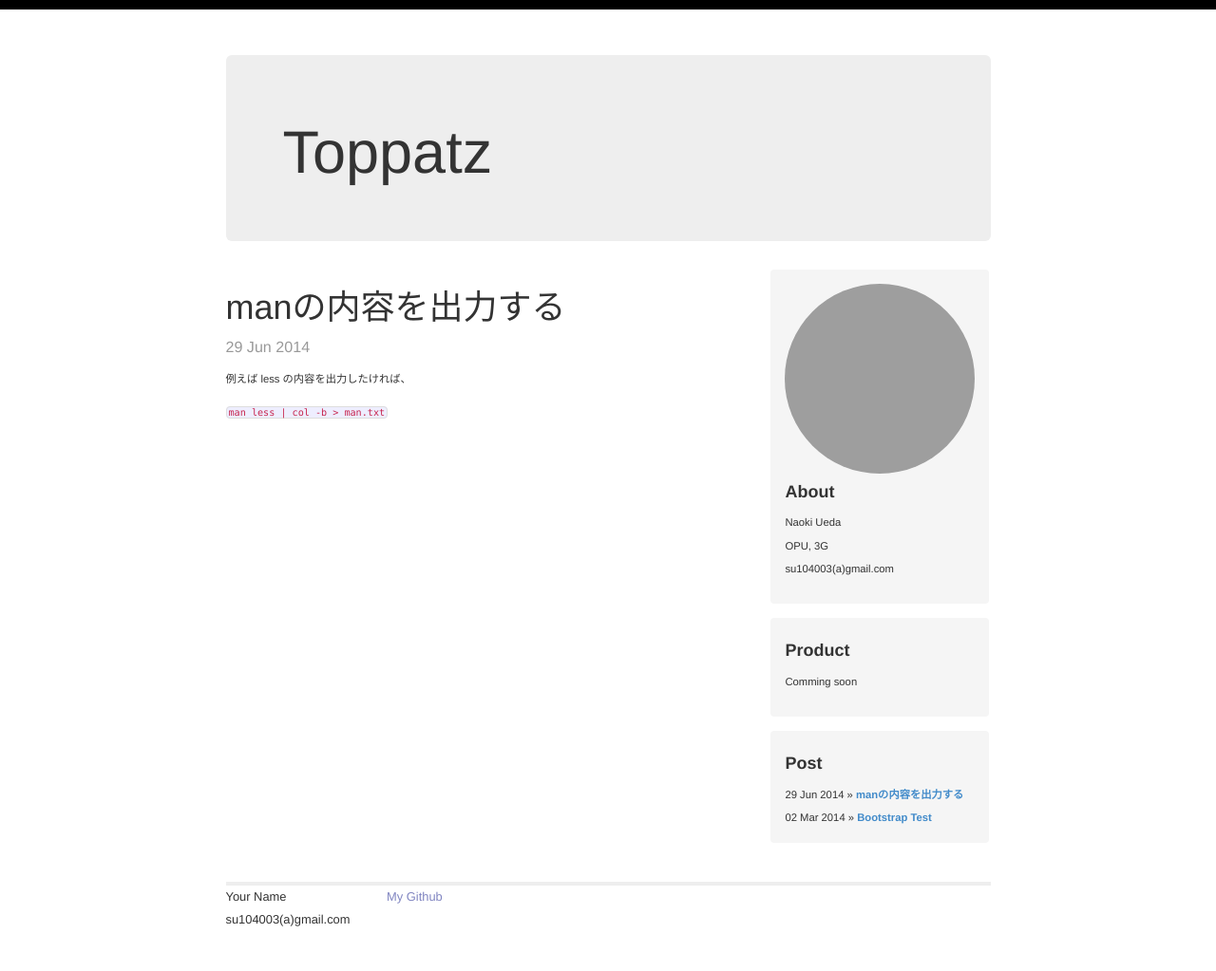
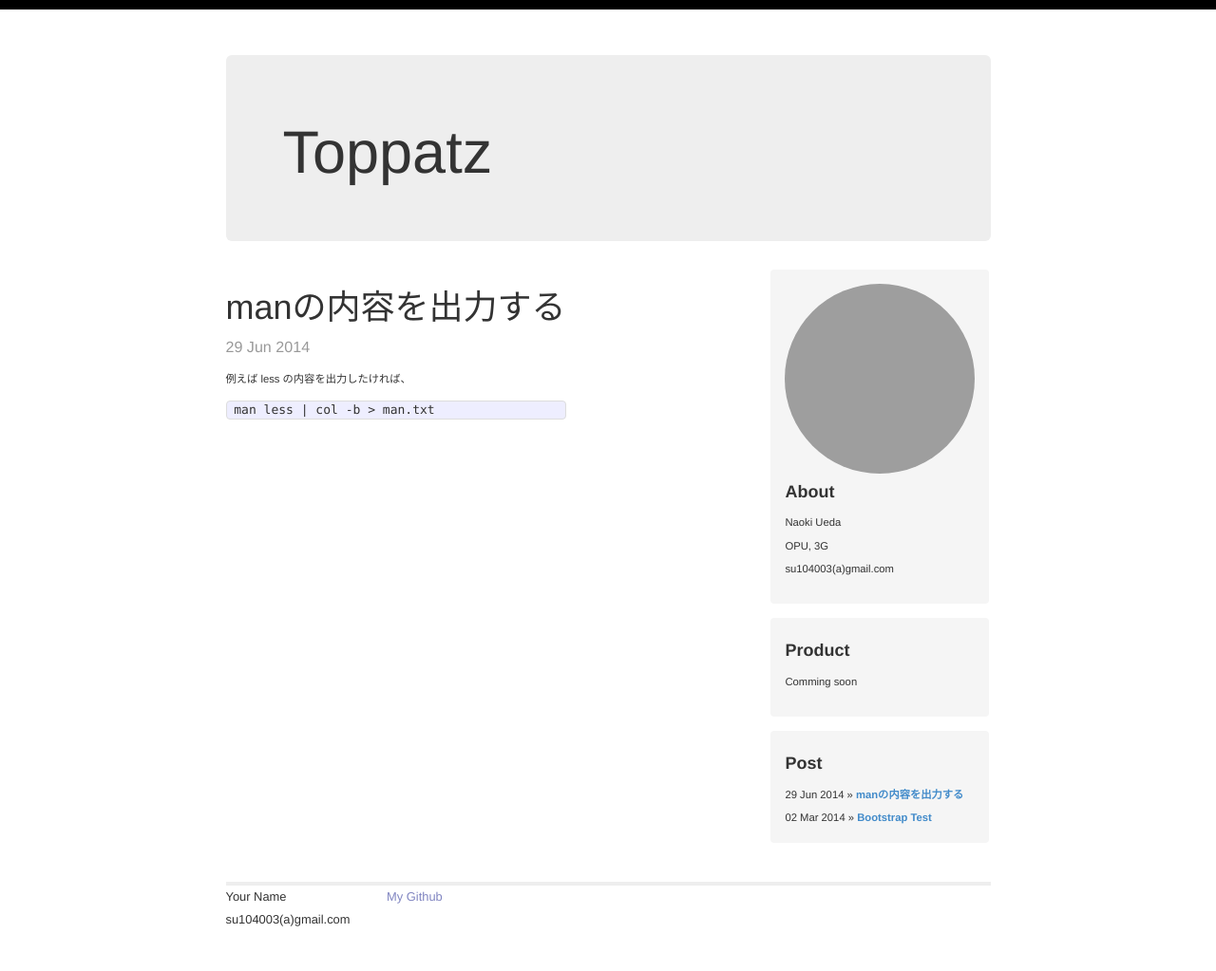
Before and after one commit to s067803/s067803.github.com, a Jekyll site: the page built from _posts/2014-06-29-about-col.markdown, in a window 1280 px wide. Shown: the whole page at 95% size. Built offline with Jekyll 4.4.1, drawn with Linux system fonts in a browser that asks for light colours; nearby versions of some CDN libraries; library files that are not in the unit come from our copies; Markdown is read by kramdown in place of the engine named in the settings; grey boxes are pictures that could not be loaded.

Commit message:
modified config

```diff
--- a/_config.yml
+++ b/_config.yml
@@ -1,7 +1,12 @@
 name: Naoki Ueda
+
+highlighter: pygments
 
 permalink: /:categories/:year-:month-:day/:title/
 pygments: true
 markdown: redcarpet
 
-excerpt_separator: ""
+redcarpet:
+  fenced_code_blocks: true
+
+excerpt_separator: "\n\n" # why?
--- a/_posts/2014-06-29-about-col.markdown
+++ b/_posts/2014-06-29-about-col.markdown
@@ -5,6 +5,6 @@ title: manの内容を出力する
 
 例えば less の内容を出力したければ、
 
-<code>
+~~~ bash
 man less | col -b > man.txt
-</code>
+~~~
```
